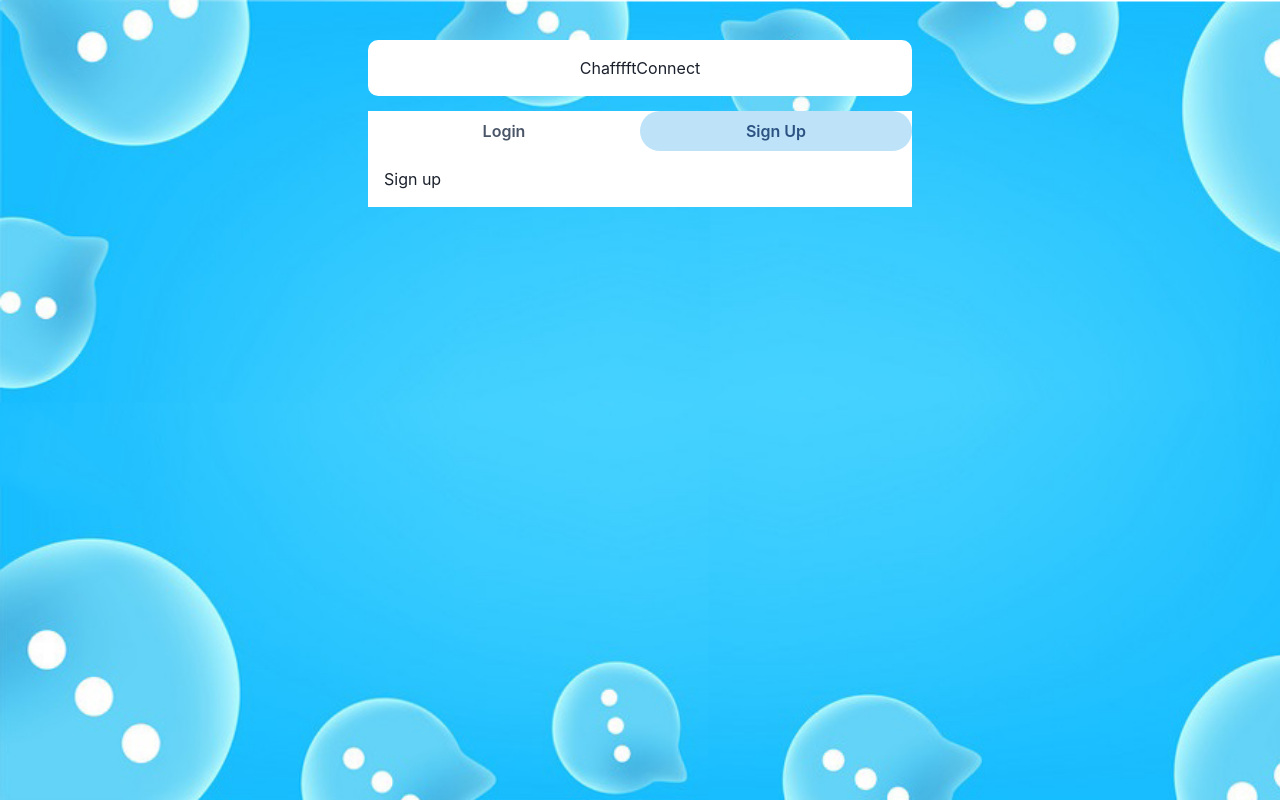
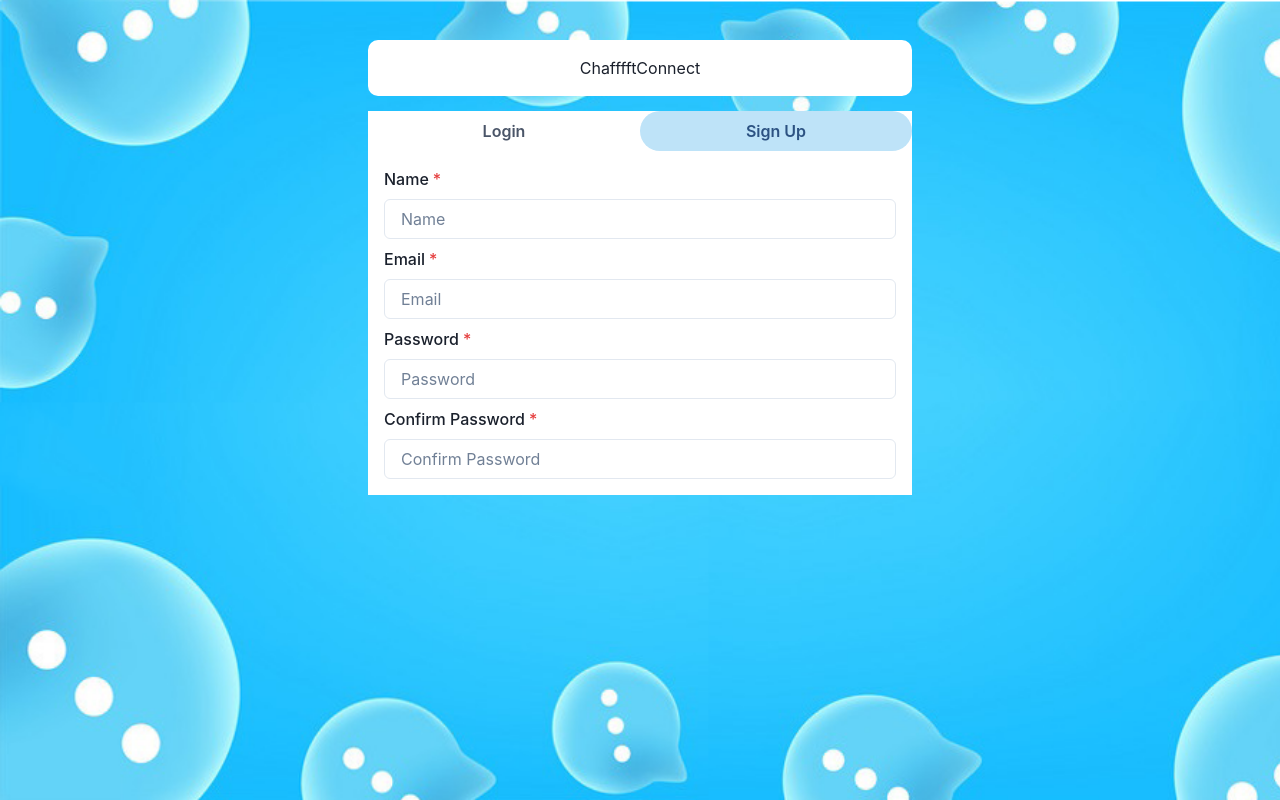
Before and after one commit to Droffilc13/ChatConnect, a React (Create React App) app in the folder frontend/: page / in a window 1280 px wide. Both pictures are taken after a click on the tab "Sign Up". Built offline with nearby package versions, Linux system fonts and the light colour scheme.

Commit message:
Set up basic sign up form

```diff
--- a/frontend/src/components/Authentication/Signup.js
+++ b/frontend/src/components/Authentication/Signup.js
@@ -1,18 +1,101 @@
 import React from 'react';
 import { VStack } from '@chakra-ui/layout';
-import { object, string, number, date, InferType } from 'yup';
+import {
+  FormControl,
+  FormLabel,
+  FormErrorMessage,
+  FormHelperText,
+  Input,
+} from '@chakra-ui/react';
+import * as Yup from 'yup';
+import { Form } from 'react-router-dom';
+import { Field, Formik } from 'formik';
 
 const Signup = () => {
-  return (
-      <>Hello</>
-    // <VStack spacing="5px">
-    //     <FormControl>
-    //         <FormLabel>
+    const handleSubmit = (values, actions) => {
+        console.log(values)
+        actions.resetForm()
+    }
 
-    //         </FormLabel>
-    //     </FormControl>
-    // </VStack>
-  )
+    const initialValues = {
+        name: "",
+        email: "",
+        password: "",
+        confirm_password: "",
+        profile_picture: null
+    }
+
+    const validationSchema = Yup.object().shape({
+        name: Yup.string().required('Name is required'),
+        email: Yup.string().email('Incorrect email format').required('Email is required'),
+        password: Yup.string().required('Password is required'),
+        confirm_password: Yup.string().required('Confirm password is required'),
+        picture: Yup.mixed()
+    })
+
+    return (
+        <Formik
+            initialValues={initialValues}
+            validationSchema={validationSchema}
+            onSubmit={handleSubmit}
+        >
+            {formik => (
+                <VStack as='form'>
+
+                    <FormControl isInvalid={formik.errors.name && formik.touched.name} isRequired>
+                        <FormLabel>Name</FormLabel>
+                        <Field
+                            as={Input}
+                            name="name"
+                            type="text"
+                            placeholder="Name"
+                            {...formik.getFieldProps('name')}
+                        />
+                        <FormErrorMessage>{formik.errors.name}</FormErrorMessage>
+                    </FormControl>
+
+                    <FormControl isInvalid={formik.errors.email && formik.touched.email} isRequired>
+                        <FormLabel>Email</FormLabel>
+                        <Field
+                            as={Input}
+                            name="email"
+                            type="email"
+                            placeholder="Email"
+                            {...formik.getFieldProps('email')}
+                        />
+                        <FormErrorMessage>{formik.errors.email}</FormErrorMessage>
+                    </FormControl>
+
+                    <FormControl isInvalid={formik.errors.password && formik.touched.password} isRequired>
+                        <FormLabel>Password</FormLabel>
+                        <Field
+                            as={Input}
+                            name="password"
+                            type="text"
+                            placeholder="Password"
+                            {...formik.getFieldProps('password')}
+                        />
+                        <FormErrorMessage>{formik.errors.password}</FormErrorMessage>
+                    </FormControl>
+
+                    <FormControl isInvalid={formik.errors.confirm_password && formik.touched.confirm_password} isRequired>
+                        <FormLabel>Confirm Password</FormLabel>
+                        <Field
+                            as={Input}
+                            name="confirm_password"
+                            type="text"
+                            placeholder="Confirm Password"
+                            {...formik.getFieldProps('confirm_password')}
+                        />
+                        <FormErrorMessage>{formik.errors.confirm_password}</FormErrorMessage>
+                    </FormControl>
+
+
+                </VStack>
+            )}
+
+        </Formik>
+    );
 }
 
 export default Signup
--- a/frontend/src/pages/HomePage.js
+++ b/frontend/src/pages/HomePage.js
@@ -21,7 +21,7 @@ const HomePage = () => {
               </Box>
             </TabPanel>
             <TabPanel>
-              Sign up
+              <Signup/>
             </TabPanel>
           </TabPanels>
         </Tabs>
```
